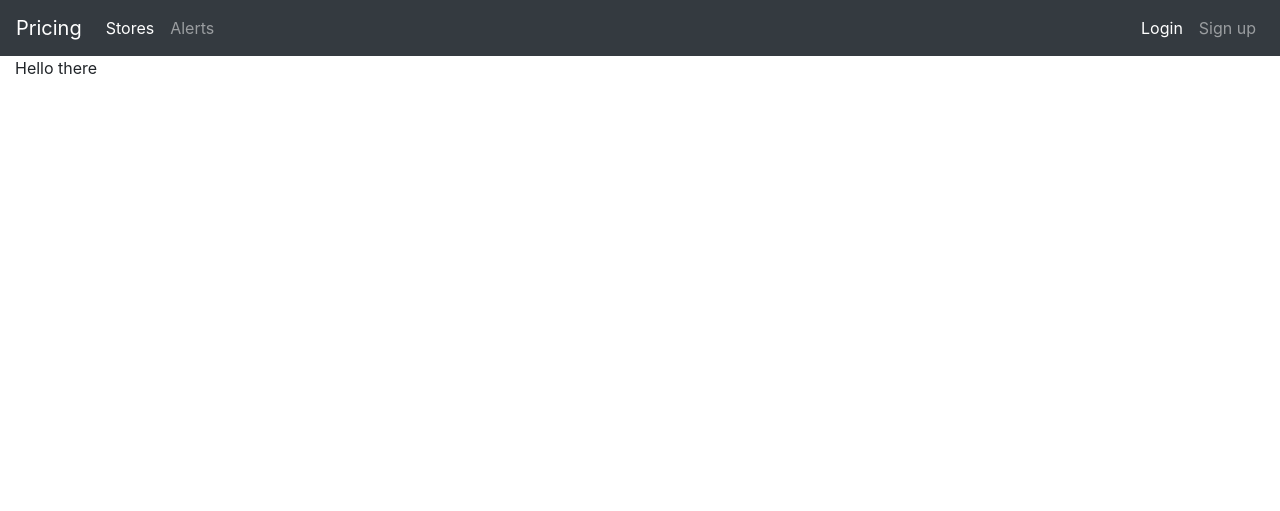
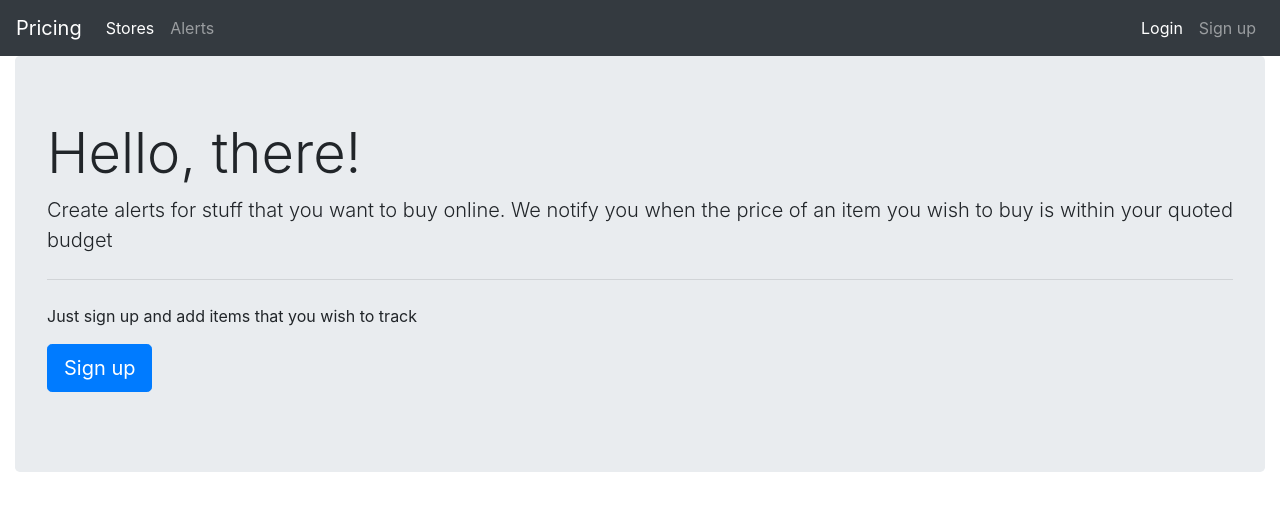
Before and after one commit to sidharth01g/Pricing, a Flask app: page / in a window 1280 px wide. Shown: the top 511 px of the page. Run offline with Flask 2, Linux system fonts and the light colour scheme; parts of the project's set-up code (start-up, migrations or seed data) failed here and were passed over; some libraries are stand-ins or nearby versions.

Commit message:
Created home page

```diff
--- a/pricing/src/templates/home.html
+++ b/pricing/src/templates/home.html
@@ -1,4 +1,16 @@
 {% extends 'base.html' %}
 {% block content %}
-<p>Hello there</p>
+
+<div class="jumbotron">
+    <h3 class="display-4">Hello, there!</h3>
+    <p class="lead">Create alerts for stuff that you want to buy online. We notify you when the price of an item you
+        wish to buy is within your quoted budget</p>
+    <hr class="my-4">
+    <p>Just sign up and add items that you wish to track</p>
+    <p class="lead">
+        <a class="btn btn-primary btn-lg" href="{{ url_for('users.register_user') }}" role="button">Sign up</a>
+    </p>
+</div>
+
+
 {% endblock %}
```
